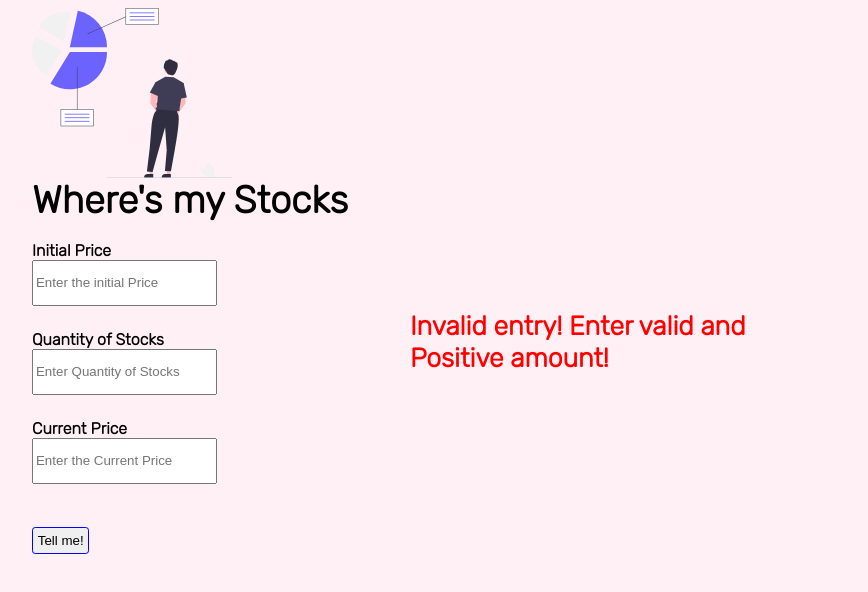
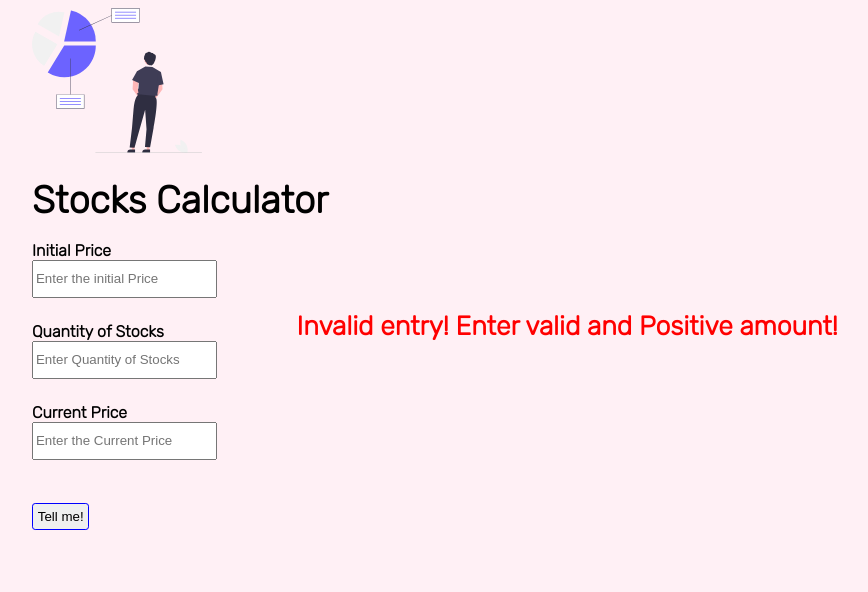
Before and after one commit to Ranjeetk489/stock-profit-or-loss, a plain HTML site: page index.html in a window 1280 px wide. Both pictures are taken after a click on the button "Tell me!". Shown: the whole page, without its empty margins (165-1033 px from the left). Drawn offline with Linux system fonts and the light colour scheme.

Commit message:
changed styling and tags data

```diff
--- a/index.html
+++ b/index.html
@@ -11,7 +11,7 @@
     <div class = "container">
     <img src="logo.svg" alt="logo" id = "img"><br>
 
-    <header id="head"><b>Where's my Stocks</b></header>
+    <header id="head"><b>Stocks Calculator</b></header>
     <div class = "details">
     <label for="initialPrice" id="int">Initial Price</label><br>
     <input type="text" id="intPrice" placeholder="Enter the initial Price" /><br>
--- a/index.js
+++ b/index.js
@@ -21,7 +21,7 @@ function main(){
 
 function checkProfitLoss(sellPrice,costPrice){
     if(sellPrice === costPrice){
-        message.style.color = "grey";
+        message.style.color = "blue";
        message.innerText = "NO LOSS NO GAIN!!!!";
     }
     else if(sellPrice> costPrice){
--- a/main.css
+++ b/main.css
@@ -6,14 +6,11 @@ body{
     font-weight: bold;
     display:flex;
     flex-direction:column;
-    background-color:#fff0f5 ;
-    width: auto;
-
+    background-color:#fff0f5;
 }
 
-
 input{
-    line-height: 5vh;
+    line-height: 4vh;
 }
 button{
     margin-top: 3vh;
@@ -43,8 +40,8 @@ button{
     font-weight: bolder;
     position: absolute;
     width: auto;
-    max-width: 400px;
-    margin-left: 15cm;
+    max-width: 600px;
+    margin-left: 12cm;
     margin-top: 8cm;
 }
 
@@ -56,7 +53,7 @@ button{
 }
 #img{
     position: absolute;
-    width: 200px;
+    width: 170px;
     margin-bottom: 2cm;
     margin-left: 5cm;
 }
```
